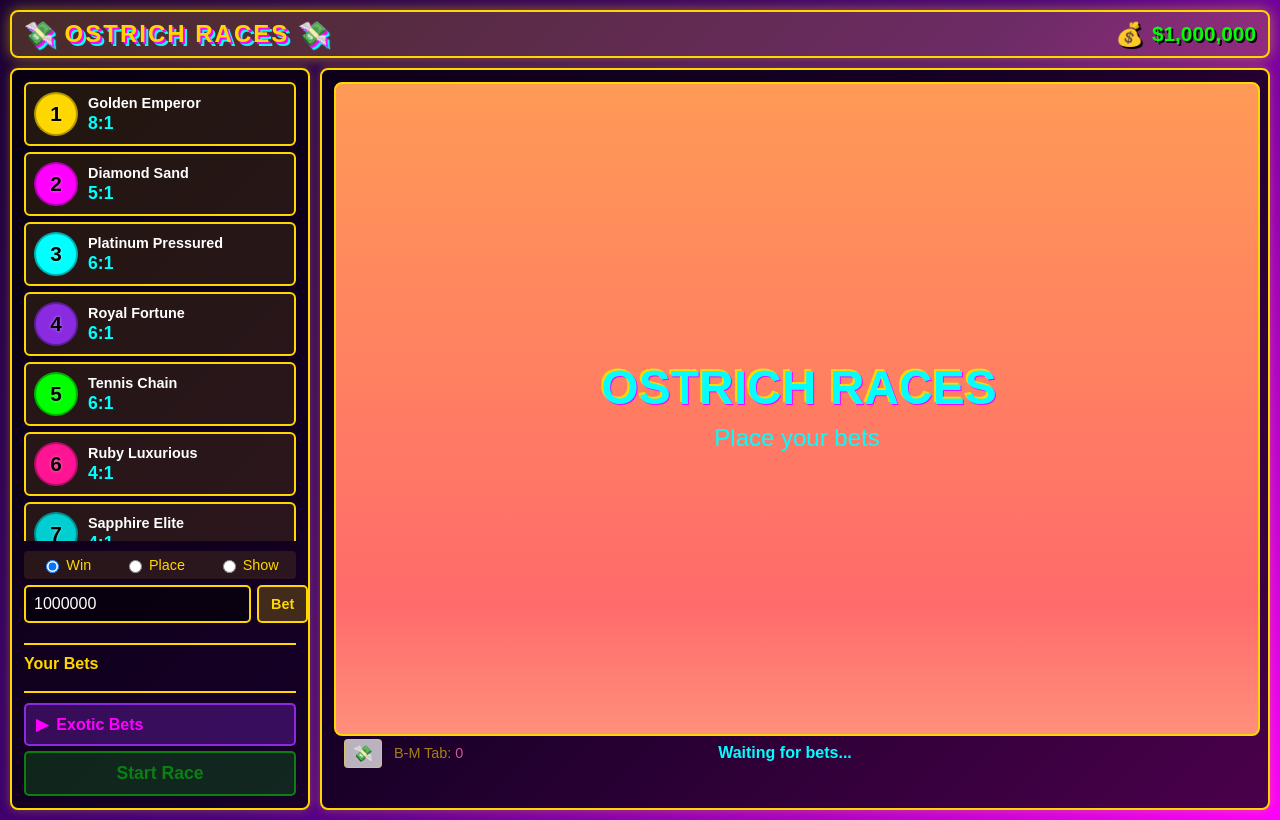
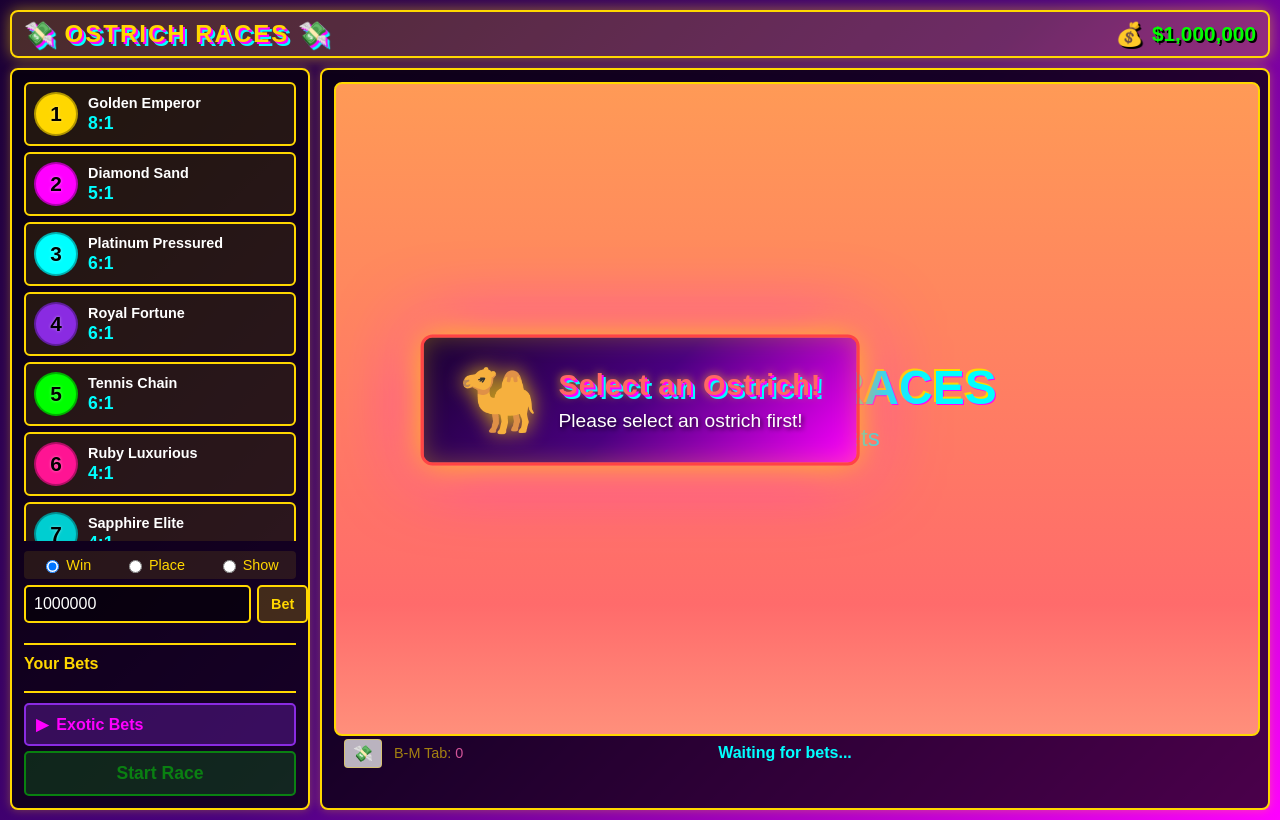
Before and after one commit to okjason-source/Ostrich-Races, a website: page index.html in a window 1280 px wide. Both pictures are taken after a click on the button "Bet". Drawn offline with Linux system fonts and the light colour scheme.

Commit message:
Replace all browser alerts with themed notifications
- Created reusable showNotification() method for all notifications
- Replaced 8 alert() calls with themed notifications
- Added error variant styling (red borders/glow for errors)
- All notifications now match game's opulent billionaire theme
- Different icons for different message types (💰, ⚠️, 🎲, 🎯, 🐪)

```diff
--- a/css/style.css
+++ b/css/style.css
@@ -590,8 +590,8 @@ button:disabled {
     background: rgba(255, 215, 0, 0.7);
 }
 
-/* B-M Tab Notification */
-.bm-notification {
+/* Themed Notification */
+.themed-notification {
     position: fixed;
     top: 50%;
     left: 50%;
@@ -602,18 +602,18 @@ button:disabled {
     transition: opacity 0.3s ease-in-out, transform 0.3s ease-in-out;
 }
 
-.bm-notification.show {
+.themed-notification.show {
     opacity: 1;
     transform: translate(-50%, -50%) scale(1);
     pointer-events: auto;
 }
 
-.bm-notification.hidden {
+.themed-notification.hidden {
     opacity: 0;
     transform: translate(-50%, -50%) scale(0.8);
 }
 
-.bm-notification-content {
+.themed-notification-content {
     background: linear-gradient(135deg, #1a0033 0%, #4a0080 50%, #ff00ff 100%);
     border: 3px solid #ffd700;
     border-radius: 12px;
@@ -626,10 +626,10 @@ button:disabled {
     align-items: center;
     gap: 20px;
     min-width: 350px;
-    animation: bmPulse 2s ease-in-out infinite;
+    animation: themedPulse 2s ease-in-out infinite;
 }
 
-@keyframes bmPulse {
+@keyframes themedPulse {
     0%, 100% {
         box-shadow:
             0 0 30px rgba(255, 215, 0, 0.8),
@@ -644,13 +644,13 @@ button:disabled {
     }
 }
 
-.bm-notification-icon {
+.themed-notification-icon {
     font-size: 4em;
-    animation: bmSpin 1s ease-in-out;
+    animation: themedSpin 1s ease-in-out;
     filter: drop-shadow(0 0 10px rgba(255, 215, 0, 0.8));
 }
 
-@keyframes bmSpin {
+@keyframes themedSpin {
     0% {
         transform: rotate(0deg) scale(0);
     }
@@ -662,11 +662,11 @@ button:disabled {
     }
 }
 
-.bm-notification-text {
+.themed-notification-text {
     flex: 1;
 }
 
-.bm-notification-title {
+.themed-notification-title {
     font-size: 1.8em;
     font-weight: bold;
     color: #ffd700;
@@ -678,10 +678,23 @@ button:disabled {
     letter-spacing: 1px;
 }
 
-.bm-notification-message {
+.themed-notification-message {
     font-size: 1.2em;
     color: #fff;
     text-shadow: 2px 2px 4px rgba(0, 0, 0, 0.8);
+}
+
+/* Error variant */
+.themed-notification.error .themed-notification-content {
+    border-color: #ff4444;
+    box-shadow:
+        0 0 30px rgba(255, 68, 68, 0.8),
+        0 0 60px rgba(255, 0, 0, 0.6),
+        inset 0 0 20px rgba(255, 68, 68, 0.2);
+}
+
+.themed-notification.error .themed-notification-title {
+    color: #ff6666;
 }
 
 /* Responsive adjustments */
--- a/index.html
+++ b/index.html
@@ -22,13 +22,13 @@
 </head>
 <body>
     <div id="game-container">
-        <!-- B-M Tab Notification -->
-        <div id="bm-tab-notification" class="bm-notification hidden">
-            <div class="bm-notification-content">
-                <div class="bm-notification-icon">💸</div>
-                <div class="bm-notification-text">
-                    <div class="bm-notification-title">B-M Tab Activated!</div>
-                    <div class="bm-notification-message">Another million added to your account!</div>
+        <!-- Themed Notification -->
+        <div id="themed-notification" class="themed-notification hidden">
+            <div class="themed-notification-content">
+                <div class="themed-notification-icon">💸</div>
+                <div class="themed-notification-text">
+                    <div class="themed-notification-title"></div>
+                    <div class="themed-notification-message"></div>
                 </div>
             </div>
         </div>
--- a/js/game.js
+++ b/js/game.js
@@ -68,12 +68,12 @@ class Game {
 
     placeBet(ostrichNumber, amount, type = 'win') {
         if (amount > this.bankroll) {
-            alert('Insufficient funds!');
+            this.showNotification('Insufficient Funds!', 'You don\'t have enough money for this bet.', '💰', true);
             return false;
         }
 
         if (amount <= 0) {
-            alert('Bet amount must be greater than 0!');
+            this.showNotification('Invalid Bet Amount!', 'Bet amount must be greater than 0!', '⚠️', true);
             return false;
         }
 
@@ -108,7 +108,7 @@ class Game {
 
     startRace() {
         if (!this.bettingSystem.hasBets() && !this.exoticBettingSystem.hasExoticBets()) {
-            alert('Place at least one bet before starting the race!');
+            this.showNotification('No Bets Placed!', 'Place at least one bet before starting the race!', '🎲', true);
             return;
         }
 
@@ -469,12 +469,12 @@ class Game {
         const amount = parseFloat(document.getElementById('exotic-bet-amount').value);
 
         if (amount > this.bankroll) {
-            alert('Insufficient funds!');
+            this.showNotification('Insufficient Funds!', 'You don\'t have enough money for this bet.', '💰', true);
             return false;
         }
 
         if (amount <= 0) {
-            alert('Bet amount must be greater than 0!');
+            this.showNotification('Invalid Bet Amount!', 'Bet amount must be greater than 0!', '⚠️', true);
             return false;
         }
 
@@ -486,11 +486,11 @@ class Game {
         for (let i = 1; i <= numPicks; i++) {
             const pick = parseInt(document.getElementById(`exotic-pos${i}`).value);
             if (!pick) {
-                alert(`Please select position ${i}!`);
+                this.showNotification('Selection Required!', `Please select position ${i}!`, '🎯', true);
                 return false;
             }
             if (picks.includes(pick)) {
-                alert('Cannot select the same ostrich twice!');
+                this.showNotification('Invalid Selection!', 'Cannot select the same ostrich twice!', '⚠️', true);
                 return false;
             }
             picks.push(pick);
@@ -555,17 +555,36 @@ class Game {
     }
 
     showBMTabNotification() {
-        const notification = document.getElementById('bm-tab-notification');
+        this.showNotification('B-M Tab Activated!', 'Another million added to your account!', '💸');
+    }
+
+    showNotification(title, message, icon = '💸', isError = false, duration = 4000) {
+        const notification = document.getElementById('themed-notification');
         if (!notification) return;
+
+        const titleEl = notification.querySelector('.themed-notification-title');
+        const messageEl = notification.querySelector('.themed-notification-message');
+        const iconEl = notification.querySelector('.themed-notification-icon');
+
+        titleEl.textContent = title;
+        messageEl.textContent = message;
+        iconEl.textContent = icon;
+
+        // Add/remove error class
+        if (isError) {
+            notification.classList.add('error');
+        } else {
+            notification.classList.remove('error');
+        }
 
         // Show notification
         notification.classList.remove('hidden');
         notification.classList.add('show');
 
-        // Auto-hide after 4 seconds
+        // Auto-hide after duration
         setTimeout(() => {
             notification.classList.remove('show');
             notification.classList.add('hidden');
-        }, 4000);
+        }, duration);
     }
 }
--- a/js/main.js
+++ b/js/main.js
@@ -54,7 +54,7 @@ function setupEventListeners() {
         const betType = document.querySelector('input[name="bet-type"]:checked').value;
 
         if (!selected) {
-            alert('Please select an ostrich first!');
+            game.showNotification('Select an Ostrich!', 'Please select an ostrich first!', '🐪', true);
             return;
         }
 
```
